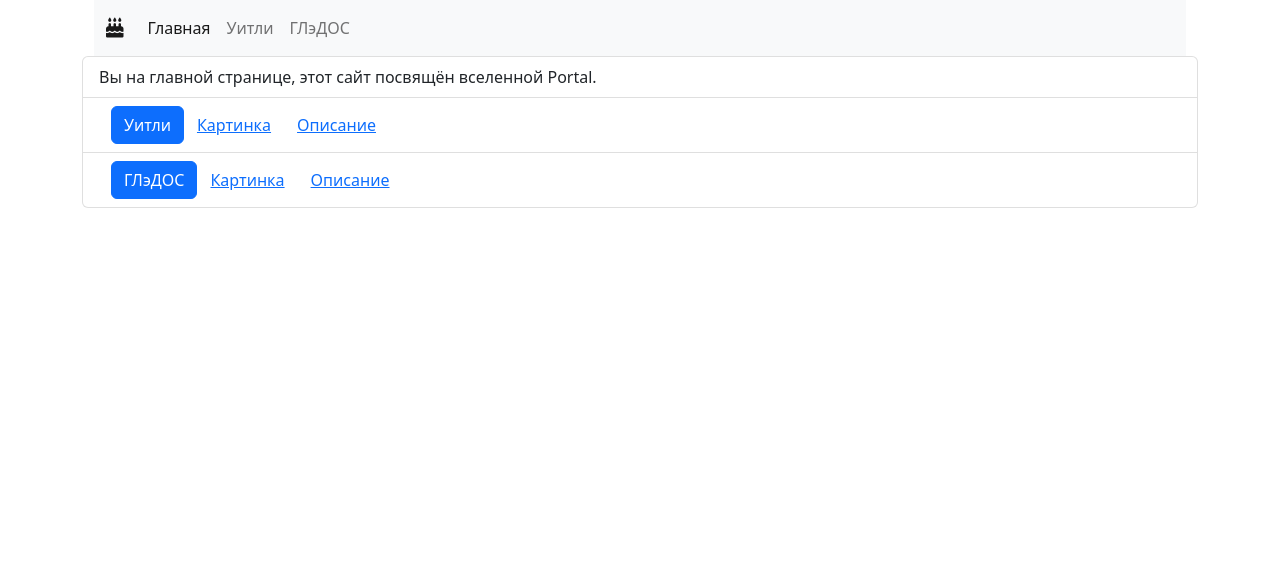
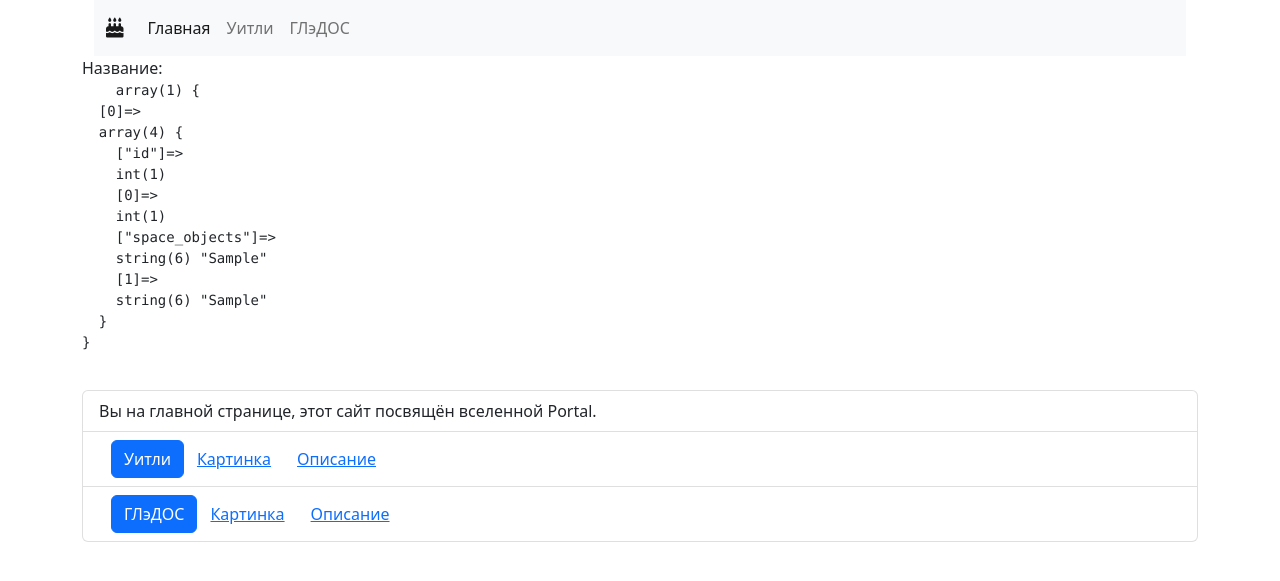
Before and after one commit to JasonParzival/5.1, a PHP site: page / in a window 1280 px wide. Shown: the top 581 px of the page. Run offline with PHP 8.4, Linux system fonts and the light colour scheme; tables that the repository leaves empty or names only in its code hold one stand-in row (values such as "Sample post"); some libraries are stand-ins or nearby versions.

Commit message:
Выполнил подсказку, пилим задачу

```diff
--- a/controllers/BaseController.php
+++ b/controllers/BaseController.php
@@ -1,15 +1,15 @@
 <?php
 // класс абстрактный, чтобы нельзя было создать экземпляр
 abstract class BaseController {
-    // так как все вертится вокруг данных, то заведем функцию,
-    // которая будет возвращать контекст с данными
+    public PDO $pdo; // добавил поле
+
+    public function setPDO(PDO $pdo) { // и сеттер для него
+        $this->pdo = $pdo;
+    }
+
     public function getContext(): array {
         return []; // по умолчанию пустой контекст
     }
 
-    // с помощью функции get будет вызывать непосредственно рендеринг
-    // так как рендерить необязательно twig шаблоны, а можно, например, всякий json
-    // то метод сделаем абстрактным, ну типа кто наследуем BaseController
-    // тот обязан переопределить этот метод
     abstract public function get();
 }
--- a/controllers/MainController.php
+++ b/controllers/MainController.php
@@ -5,4 +5,18 @@ class MainController extends TwigBaseController {
     public $template = "main.twig";
     public $title = "Главная";
 
+    // добавим метод getContext()
+    public function getContext(): array
+    {
+        $context = parent::getContext();
+
+        // подготавливаем запрос SELECT * FROM space_objects
+        // вообще звездочку не рекомендуется использовать, но на первый раз пойдет
+        $query = $this->pdo->query("SELECT * FROM space_objects");
+
+        // стягиваем данные через fetchAll() и сохраняем результат в контекст
+        $context['space_objects'] = $query->fetchAll();
+
+        return $context;
+    }
 }
--- a/public/index.php
+++ b/public/index.php
@@ -25,15 +25,25 @@
         require_once "../controllers/BaseController.php";
         require_once "../controllers/TwigBaseController.php";
 
-        $loader = new \Twig\Loader\FilesystemLoader('../views');
+        //$loader = new \Twig\Loader\FilesystemLoader('../views');
 
-        $twig = new \Twig\Environment($loader);
+        //$twig = new \Twig\Environment($loader);
 
         $url = $_SERVER["REQUEST_URI"];
+
+        $loader = new \Twig\Loader\FilesystemLoader('../views');
+        $twig = new \Twig\Environment($loader, [
+            "debug" => true // добавляем тут debug режим
+        ]);
+        $twig->addExtension(new \Twig\Extension\DebugExtension()); // и активируем расширение
 
         $context = [];
 
         $controller = new Controller404($twig);
+
+
+        $pdo = new PDO("mysql:host=localhost;dbname=portal_db;charset=utf8", "root", "");
+
 
         if ($url == "/") {
             $controller = new MainController($twig);
@@ -55,6 +65,7 @@
             }
         }
         if ($controller) {
+            $controller->setPDO($pdo); // а тут передаем PDO в контроллер
             $controller->get();
         }
         ?>
--- a/views/main.twig
+++ b/views/main.twig
@@ -1,6 +1,13 @@
 {% extends "__layout.twig" %}
 
 {% block content %}
+{% for object in space_objects %}
+    Название: {{ object.title }} <br>
+{% endfor %}
+<pre>
+    {{ dump(space_objects) }} <!-- добавил вывод данных -->
+</pre>
+
 <ul class="list-group">
     <li class="list-group-item">
         Вы на главной странице, этот сайт посвящён вселенной Portal.<br>
```
Also changed, not shown: public/images/Chell.jfif (added).
